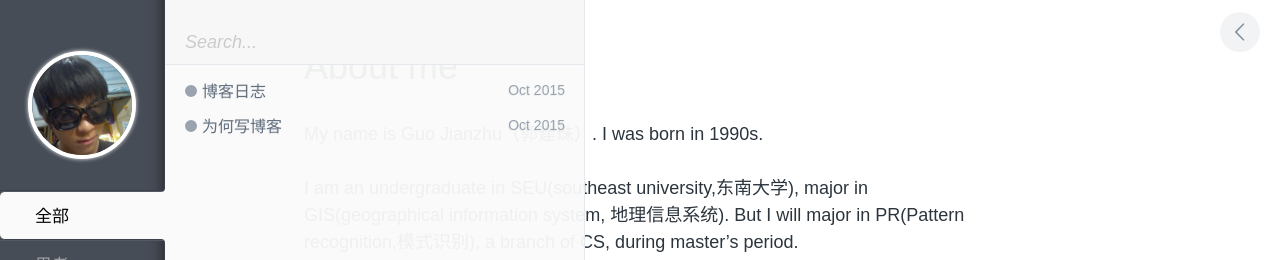
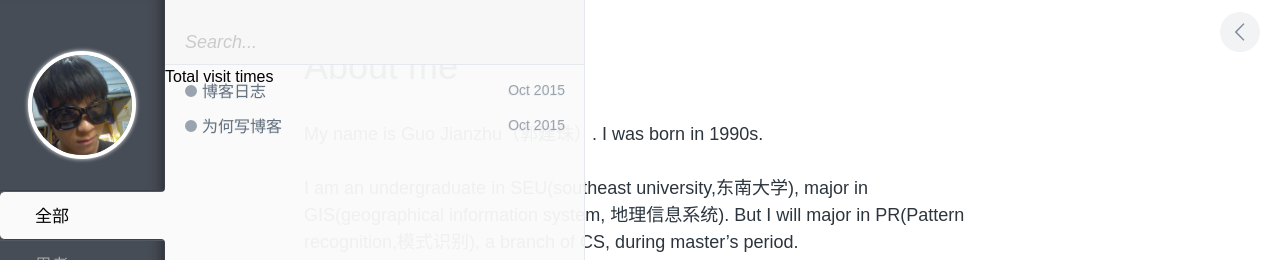
Before and after one commit to cleardusk/cleardusk-old.github.io, a Jekyll site: the page built from index.md, in a window 1280 px wide. Shown: the top 260 px of the page. Built offline with Jekyll 4.4.1, drawn with Linux system fonts in a browser that asks for light colours; comment, search, counter and statistics services are not loaded.

Commit message:
Debug counting feature

```diff
--- a/_includes/nav.html
+++ b/_includes/nav.html
@@ -27,5 +27,11 @@
       <a class="{{ post.categories }} pl__all" href="{{ post.url }}"><span class="pl__circle"></span><span class="pl__title">{{ post.title }}</span><span class="pl__date">{{ post.date | date: "%b %Y" }}</span></a>
     {% endfor %}
     </nav>
+
+    <!-- Add by cleardusk -->
+    <span id="busuanzi_container_site_pv">
+    Total visit <span id="busuanzi_value_site_pv"></span> times
+    </span>
+
   </div> <!-- end #posts-list -->
 </aside> <!-- end #sidebar -->
--- a/_layouts/base.html
+++ b/_layouts/base.html
@@ -22,4 +22,8 @@
     {% include footer.html %}
     {% include googleanalytics.html %}
   </body>
+
+	<!-- Add by cleardusk -->
+  <script async src="https://dn-lbstatics.qbox.me/busuanzi/2.3/busuanzi.pure.mini.js"></script>
+
 </html>
```
Also changed, not shown: _includes/footer.html (line endings or trailing spaces).
